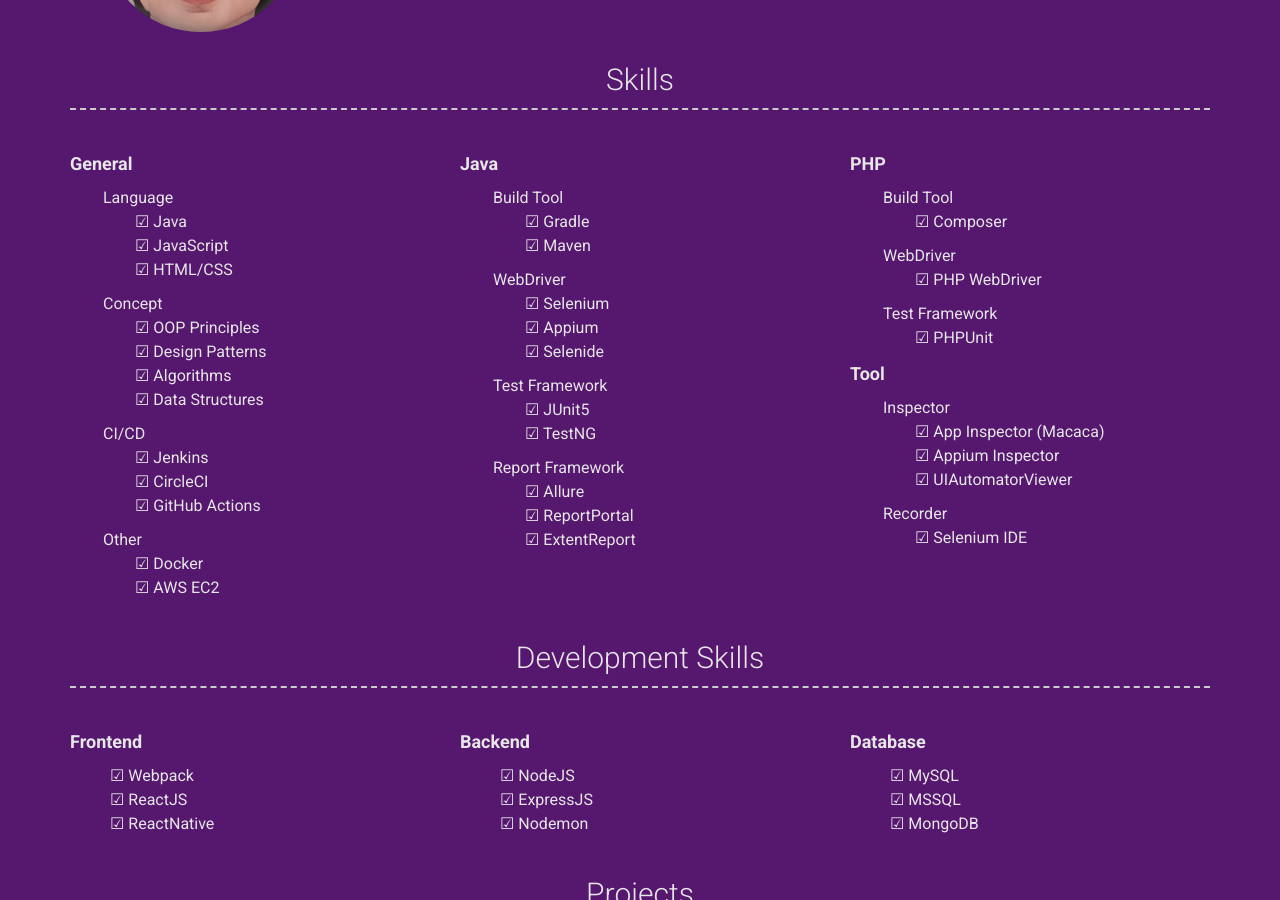
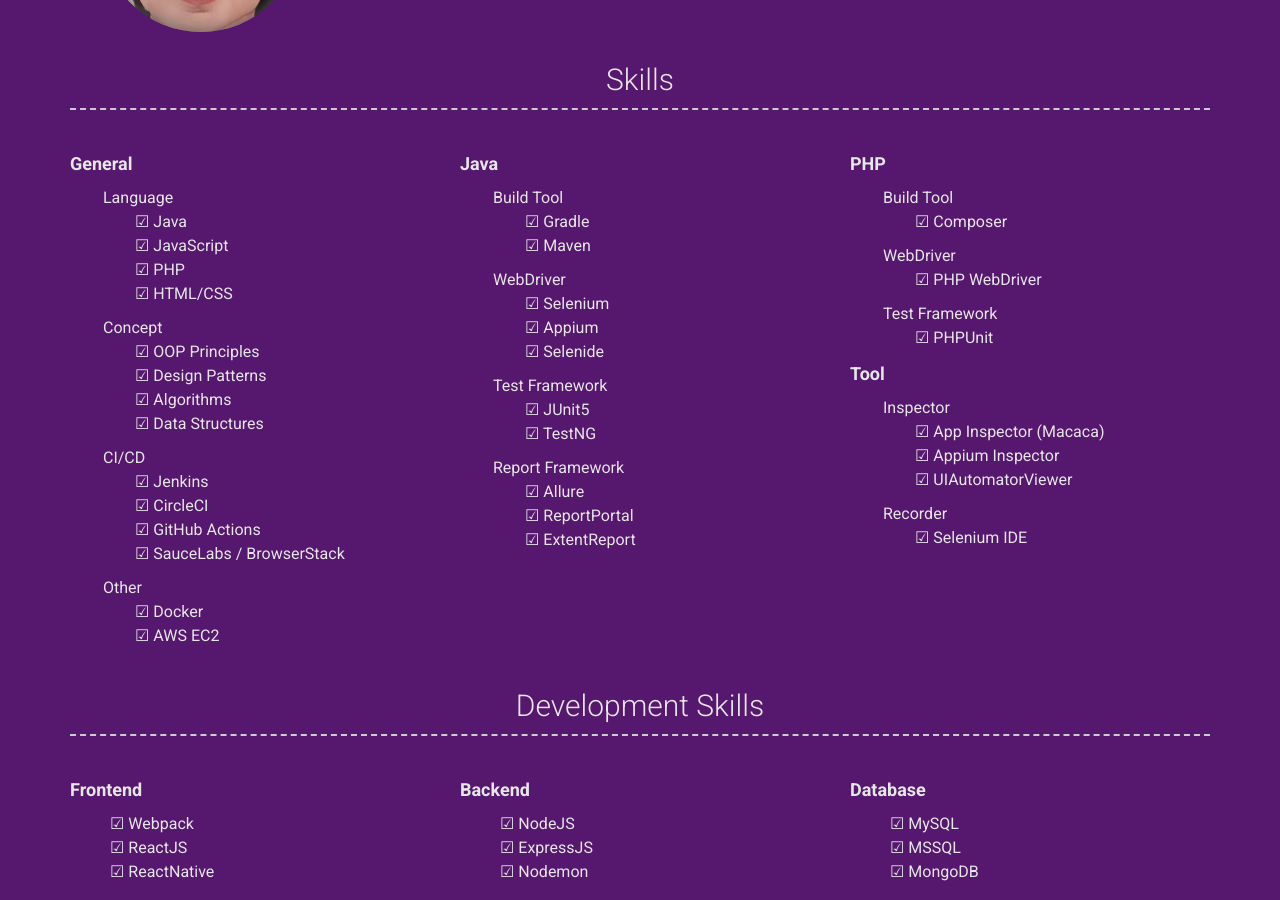
Before and after one commit to ngoanh2n/ngoanh2n.github.io, a Jekyll site: the page built from index.md, in a window 1280 px wide and 900 px high, scrolled down 450 px. Built offline with Jekyll 4.4.1, drawn with Linux system fonts in a browser that asks for light colours; nearby versions of some CDN libraries; a style sheet for code colours, icons or effects is not loaded.

Commit message:
[data] Update skills

```diff
--- a/_data/skills.yml
+++ b/_data/skills.yml
@@ -5,6 +5,7 @@
       skills:
         - ☑ Java
         - ☑ JavaScript
+        - ☑ PHP
         - ☑ HTML/CSS
     - tag: Concept
       skills:
@@ -17,6 +18,7 @@
         - ☑ Jenkins
         - ☑ CircleCI
         - ☑ GitHub Actions
+        - ☑ SauceLabs / BrowserStack
     - tag: Other
       skills:
         - ☑ Docker
```
